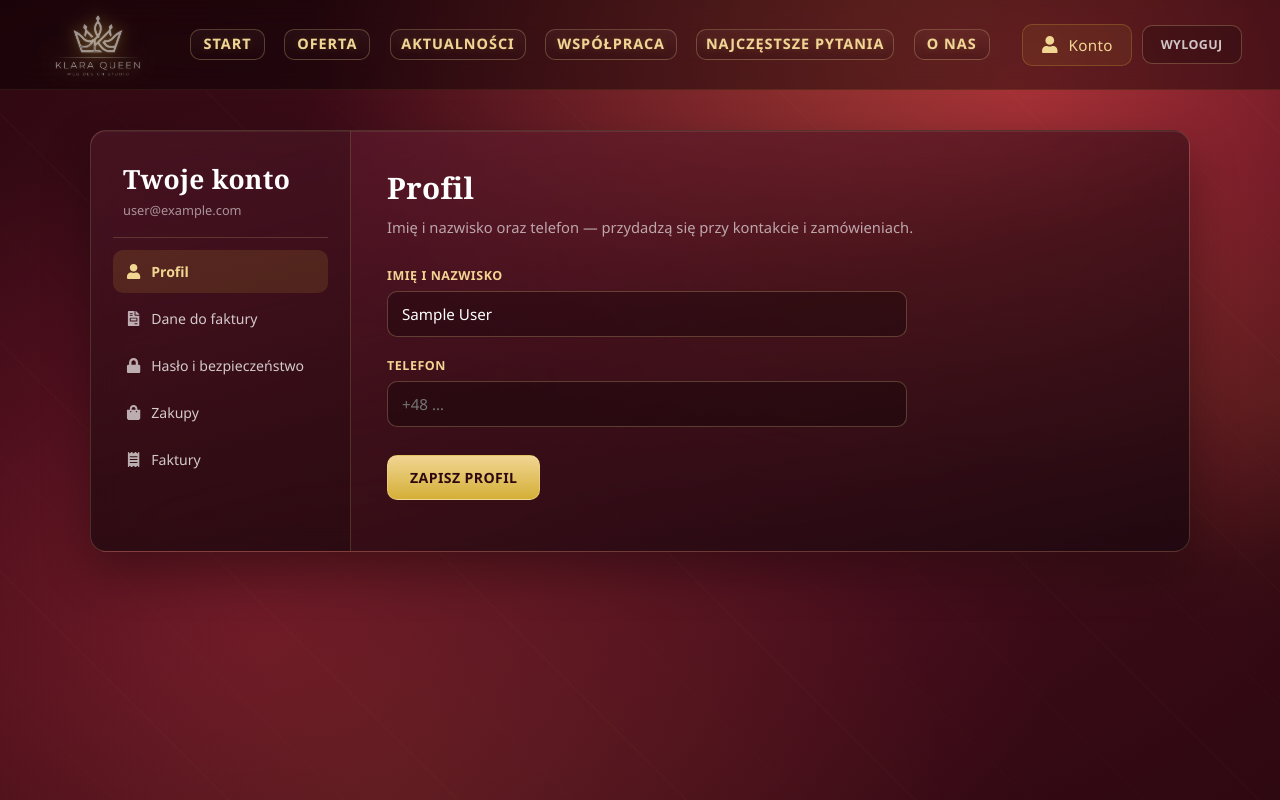
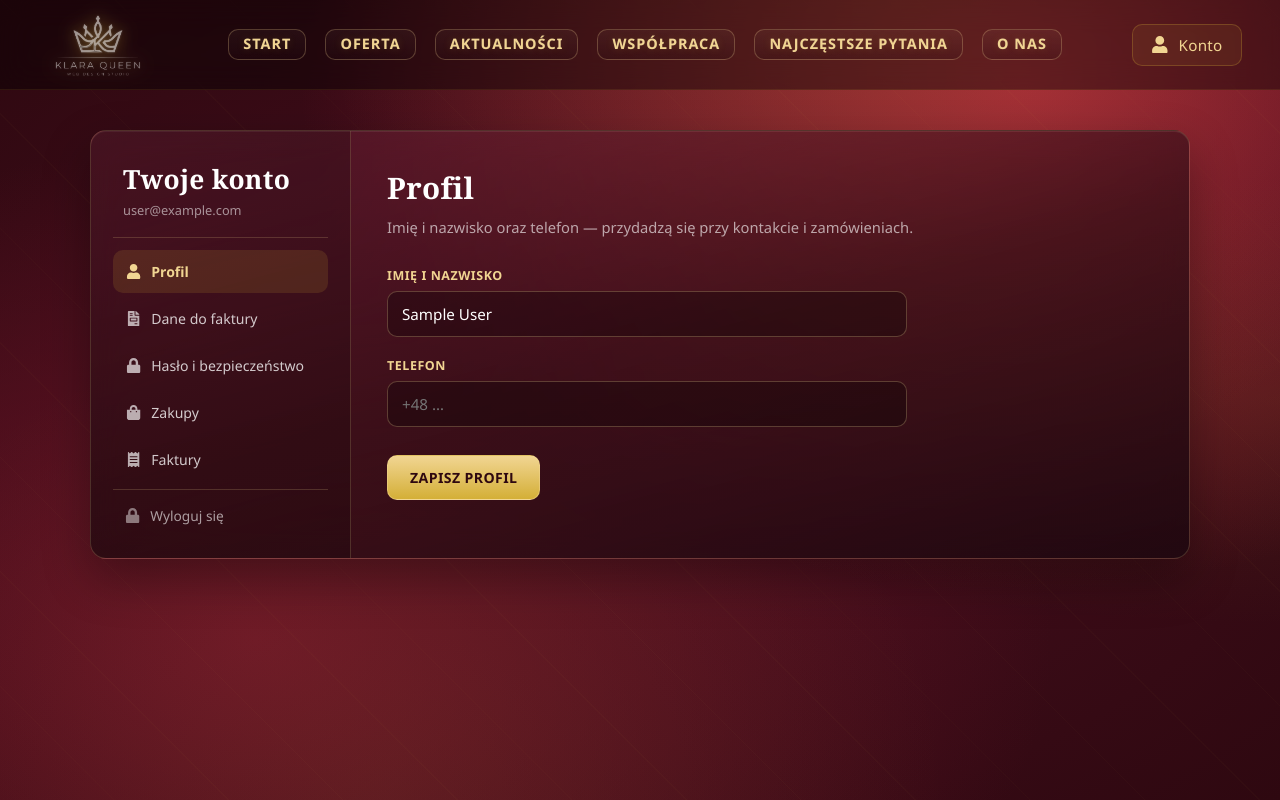
Before and after one commit to KlaraQueen/klara-queen, a React (Create React App) app: page /konto in a window 1280 px wide. Shown: the top 800 px of the page. Built offline with nearby package versions, Linux system fonts and the light colour scheme; no server answers; the database is empty; sample sign-in values are in the browser's storage.

Commit message:
Modyfikacja przycisku wyloguj i wyglądu profilu

```diff
--- a/src/components/Navbar/Login/index.js
+++ b/src/components/Navbar/Login/index.js
@@ -4,7 +4,7 @@ import { FaLock, FaUser } from "react-icons/fa";
 import { useAuth } from "../../../context/AuthContext";
 import * as S from "./styled";
 
-function Login() {
+function Login({ variant }) {
   const { user, loading, signOutUser } = useAuth();
 
   if (loading) {
@@ -19,6 +19,7 @@ function Login() {
   }
 
   if (user) {
+    if (variant === "drawer") {
       return (
         <S.AccountWrap>
           <S.AccountLink to="/konto" aria-label="Moje konto">
@@ -33,6 +34,15 @@ function Login() {
         </S.AccountWrap>
       );
     }
+    return (
+      <S.AccountLink to="/konto" aria-label="Moje konto">
+        <S.LockIcon>
+          <FaUser />
+        </S.LockIcon>
+        <S.LoginText>Konto</S.LoginText>
+      </S.AccountLink>
+    );
+  }
 
   return (
     <S.LoginButton as={Link} to="/login" aria-label="Zaloguj się">
--- a/src/components/Navbar/index.js
+++ b/src/components/Navbar/index.js
@@ -57,7 +57,7 @@ function Navbar() {
       <S.MobileDrawer data-open={isMenuOpen ? "" : undefined}>
         <Labels variant="drawer" onItemClick={closeMenu} />
         <S.MobileLoginContainer>
-          <Login />
+          <Login variant="drawer" />
           <S.MobileSocial>
             <SocialMedia />
           </S.MobileSocial>
--- a/src/pages/Account/InvoiceSection.js
+++ b/src/pages/Account/InvoiceSection.js
@@ -59,17 +59,19 @@ function InvoiceSection({ user, profile, onSaved }) {
 
   return (
     <>
-      <S.PanelTitle>Dane do faktury</S.PanelTitle>
+      <S.PanelTitle>Dane do faktury bez VAT</S.PanelTitle>
       <S.PanelDesc>
-        Dane nabywcy na fakturze VAT. Możesz uzupełnić je przed pierwszym
-        zakupem — później zmienisz je w każdej chwili.
+        Dane nabywcy na fakturze. Możesz uzupełnić je przed pierwszym zakupem —
+        później zmienisz je w każdej chwili.
       </S.PanelDesc>
       {err ? <S.Alert $variant="error">{err}</S.Alert> : null}
       {msg ? <S.Alert $variant="success">{msg}</S.Alert> : null}
       <form onSubmit={handleSubmit}>
         <S.FormGrid>
           <S.Field>
-            <S.Label htmlFor="inv-company">Nazwa firmy / imię i nazwisko</S.Label>
+            <S.Label htmlFor="inv-company">
+              Nazwa firmy / imię i nazwisko
+            </S.Label>
             <S.Input
               id="inv-company"
               value={companyName}
--- a/src/pages/Account/index.js
+++ b/src/pages/Account/index.js
@@ -8,6 +8,7 @@ import {
 } from "react-icons/fa";
 import { db } from "../../firebase";
 import { useAuth } from "../../context/AuthContext";
+import { useNavigate } from "react-router-dom";
 import {
   fetchUserProfile,
   fetchUserOrders,
@@ -29,7 +30,8 @@ const TABS = [
 ];
 
 function Account() {
-  const { user } = useAuth();
+  const { user, signOutUser } = useAuth();
+  const navigate = useNavigate();
   const [active, setActive] = useState("profile");
   const [profile, setProfile] = useState(null);
   const [orders, setOrders] = useState([]);
@@ -95,13 +97,26 @@ function Account() {
                 );
               })}
             </S.TabList>
+            <S.LogoutBtn
+              type="button"
+              onClick={async () => {
+                await signOutUser();
+                navigate("/");
+              }}
+            >
+              <FaLock aria-hidden />
+              Wyloguj się
+            </S.LogoutBtn>
           </S.Sidebar>
           <S.Main>
             {firestoreOff ? (
               <S.Alert $variant="error">
                 Firestore nie jest skonfigurowany lub brak połączenia. Włącz
                 Firestore w Firebase Console i opublikuj reguły z pliku{" "}
-                <code style={{ fontSize: "0.8em" }}>firebase/firestore.rules</code>.
+                <code style={{ fontSize: "0.8em" }}>
+                  firebase/firestore.rules
+                </code>
+                .
               </S.Alert>
             ) : null}
 
--- a/src/pages/Account/styled.js
+++ b/src/pages/Account/styled.js
@@ -108,6 +108,43 @@ export const TabList = styled.nav`
     flex-wrap: wrap;
     gap: 6px;
     padding-bottom: 6px;
+  }
+`;
+
+export const LogoutBtn = styled.button`
+  display: flex;
+  align-items: center;
+  gap: 10px;
+  width: 100%;
+  text-align: left;
+  padding: 11px 12px;
+  margin-top: 8px;
+  border: none;
+  border-top: 1px solid ${c.navBorderGold18};
+  padding-top: 16px;
+  border-radius: 0;
+  background: transparent;
+  color: rgba(255, 255, 255, 0.6);
+  font-size: 0.86rem;
+  font-weight: 500;
+  font-family: inherit;
+  cursor: pointer;
+  transition:
+    color 0.2s ease,
+    background 0.2s ease;
+
+  svg {
+    font-size: 0.95rem;
+    opacity: 0.75;
+  }
+
+  &:hover {
+    color: ${c.goldHover};
+    background: rgba(212, 175, 55, 0.08);
+  }
+
+  @media (max-width: ${bp.tablet}px) {
+    display: none;
   }
 `;
 
```
Lines whose indentation alone changed are shown as unchanged.
